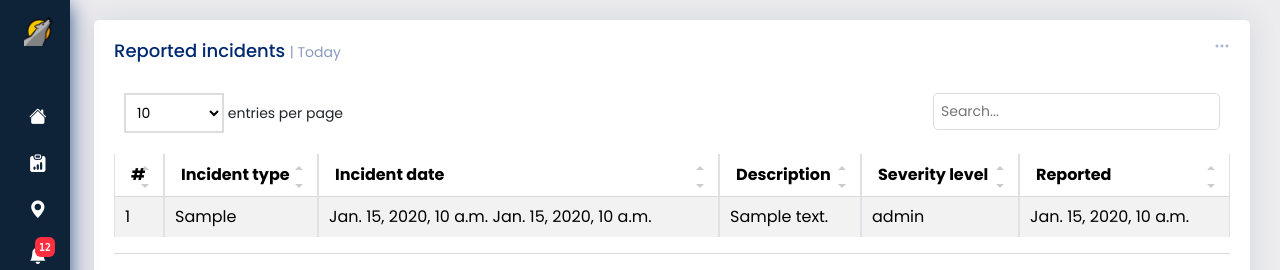
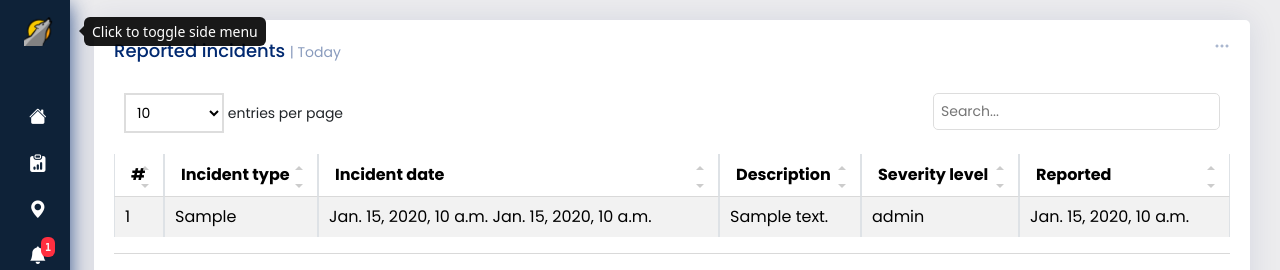
Before and after one commit to morikeli/watch-dog, a Django app: template templates/core/incidents.html in a window 1280 px wide. Shown: the top 270 px of the page. Run offline with Django 5.2, Linux system fonts and the light colour scheme; the template is opened without the code that fills it: most values are stand-ins (such as "Sample title", 1, 10 or a date in 2020); some libraries are stand-ins or nearby versions.

Commit message:
updated badge to display notifications count

```diff
--- a/templates/core/base.html
+++ b/templates/core/base.html
@@ -63,8 +63,8 @@
                     </a>
                 </li>
                 <li class="sidebar-item">
-                    <a href="" data-bs-toggle="tooltip" data-bs-placement="right" data-bs-title="Notifications" class="sidebar-link">
-                        <i class="bi-bell-fill"><span class="badge">12</span></i>
+                    <a hx-get="{% url 'notifications' %}" hx-trigger="click" hx-push-url="{% url 'notifications' %}" hx-target="#wrapper" hx-swap="outerHTML" data-bs-toggle="tooltip" data-bs-placement="right" data-bs-title="Notifications" class="sidebar-link">
+                        <i class="bi-bell-fill"><span class="badge">{{ TotalNotifications }}</span></i>
                         <span>Notifications</span>
                     </a>
                 </li>
```
